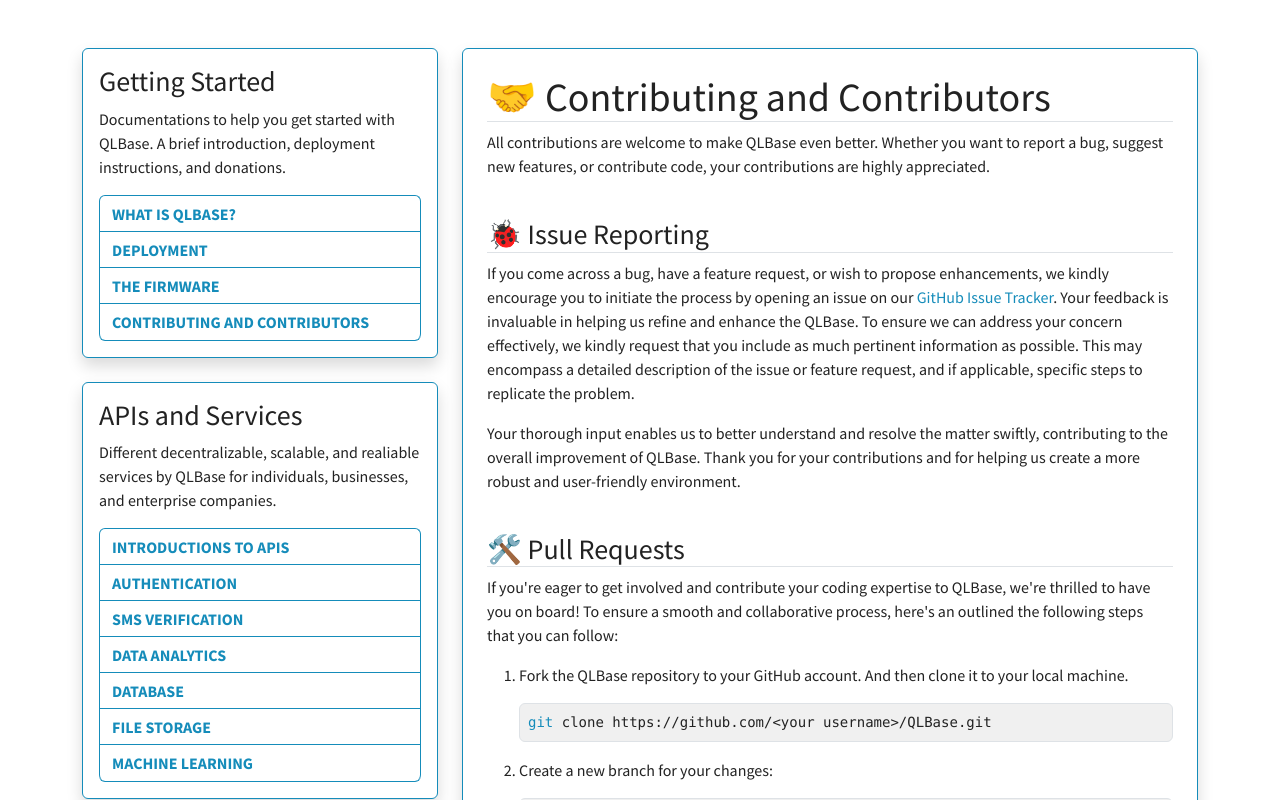
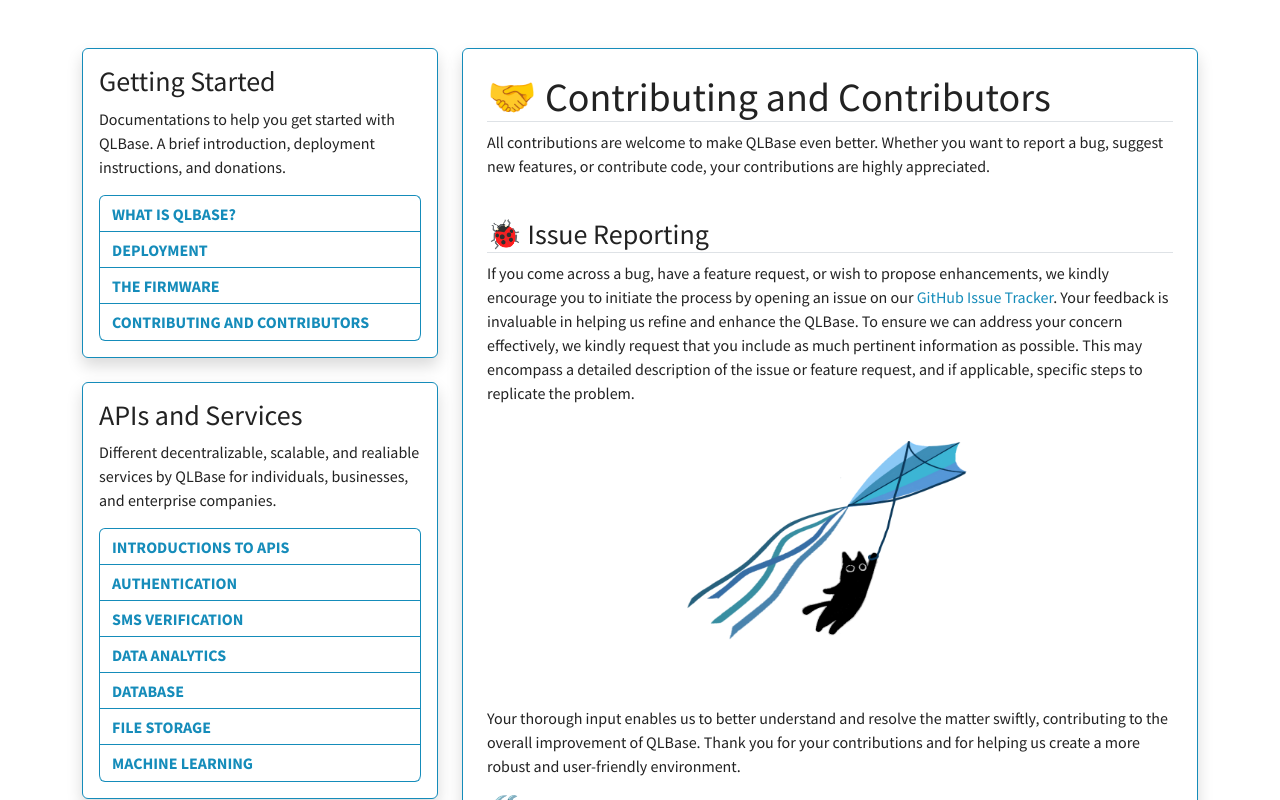
Before and after one commit to nthnn/QLBase, a Vue app in the folder documentations/: page /contrib in a window 1280 px wide. Shown: the top 800 px of the page. Built offline with nearby package versions, Linux system fonts and the light colour scheme.

Commit message:
Illustrations on README.md and documentations.

```diff
--- a/documentations/src/views/pages/Contribs.vue
+++ b/documentations/src/views/pages/Contribs.vue
@@ -5,8 +5,10 @@
 
     <h3 class="border-bottom">🐞 Issue Reporting</h3>
     <p>If you come across a bug, have a feature request, or wish to propose enhancements, we kindly encourage you to initiate the process by opening an issue on our <a href="https://github.com/nthnn/QLBase/issues" target="_blank" class="text-decoration-none">GitHub Issue Tracker</a>. Your feedback is invaluable in helping us refine and enhance the QLBase. To ensure we can address your concern effectively, we kindly request that you include as much pertinent information as possible. This may encompass a detailed description of the issue or feature request, and if applicable, specific steps to replicate the problem.</p>
+    <div align="center">
+        <img src="@/assets/qlbase-cat-2.png" class="col-5" />
+    </div>
     <p>Your thorough input enables us to better understand and resolve the matter swiftly, contributing to the overall improvement of QLBase. Thank you for your contributions and for helping us create a more robust and user-friendly environment.</p>
-    <br/>
 
     <h3 class="border-bottom">🛠️ Pull Requests</h3>
     <p>If you're eager to get involved and contribute your coding expertise to QLBase, we're thrilled to have you on board! To ensure a smooth and collaborative process, here's an outlined the following steps that you can follow:</p>
```
Also changed, not shown: documentations/src/assets/qlbase-cat-2.png (added), 1 other file (tests, documents, lock files or other folders).
